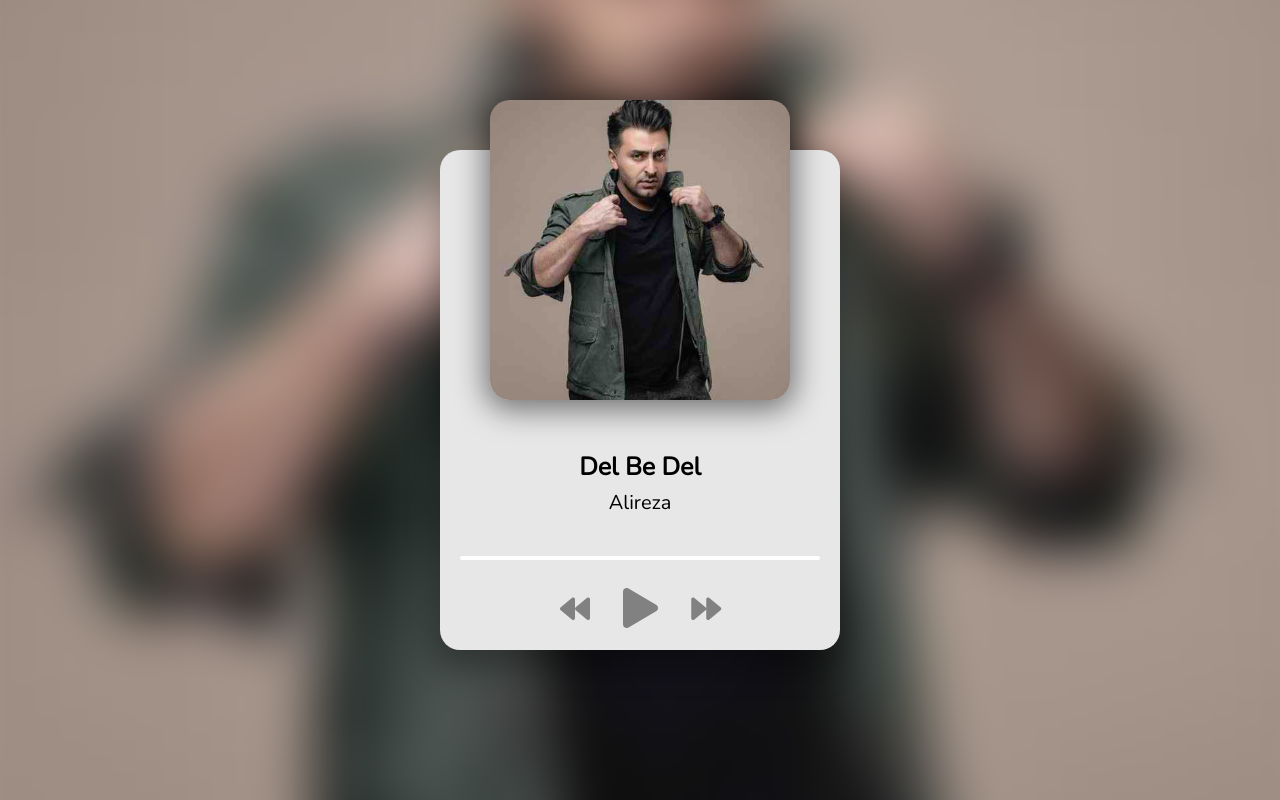
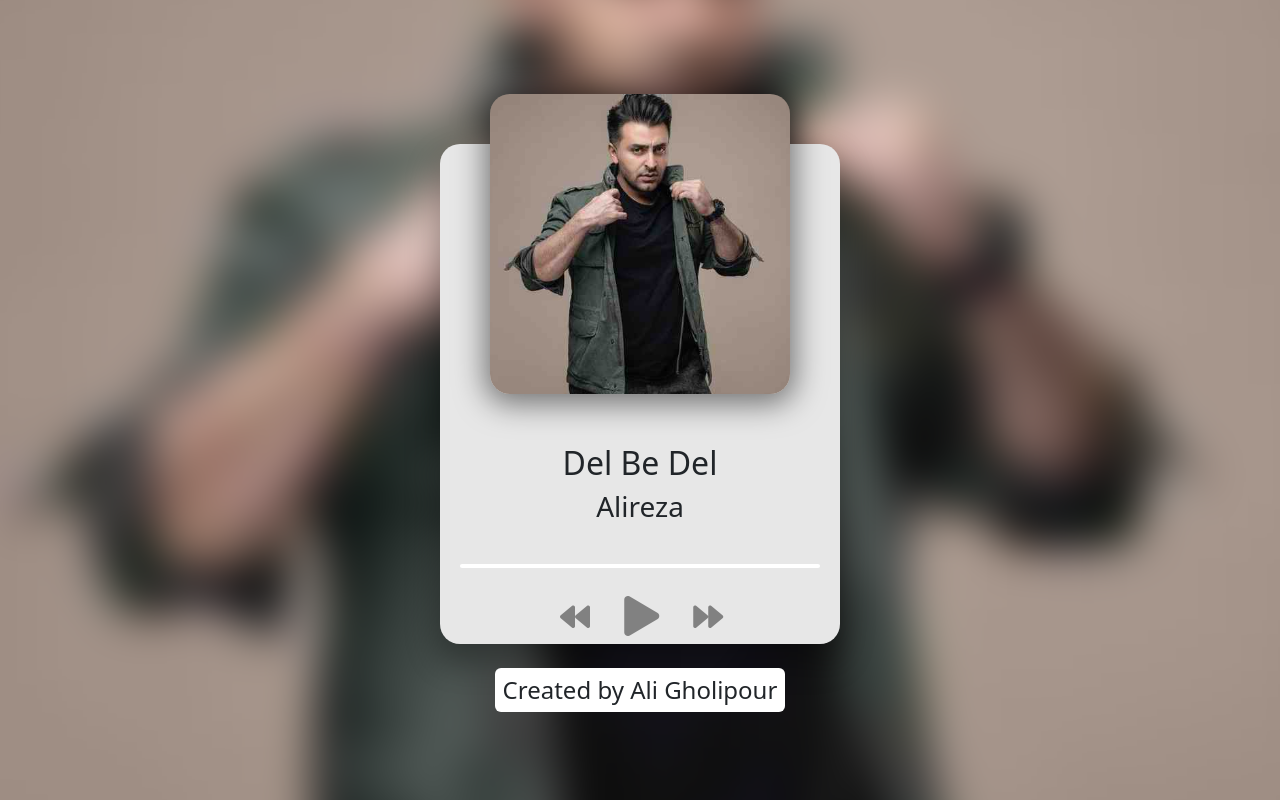
Before and after one commit to aligholip0ur/MusicPlayer, a plain HTML site: page index.html in a window 1280 px wide. Drawn offline with nearby package versions, Linux system fonts and the light colour scheme.

Commit message:
Fixed Items

```diff
--- a/css/style.css
+++ b/css/style.css
@@ -10,6 +10,7 @@ body {
   min-height: 100vh;
   background: #c9ced3;
   display: flex;
+flex-direction: column;
   justify-content: center;
   align-items: center;
   font-family: Nunito, sans-serif;
@@ -33,8 +34,8 @@ body {
   margin: auto;
   min-width: 50%;
   min-height: 50%;
-  filter: blur(15px);
-  -webkit-filter: blur(25px);
+  filter: blur(20px);
+  -webkit-filter: blur(20px);
   transform: scale(1.1);
 }
 
@@ -44,6 +45,7 @@ body {
   background: #e7e7e7;
   border-radius: 20px;
   box-shadow: 0 15px 30px 5px rgba(0, 0, 0, 0.3);
+  margin-top: 5%;
 }
 
 .img-container {
--- a/index.html
+++ b/index.html
@@ -4,6 +4,8 @@
 <meta name="viewport" content="width=device-width, initial-scale=1">
 <link rel="stylesheet" href="https://cdnjs.cloudflare.com/ajax/libs/font-awesome/5.10.2/css/all.min.css"/>
 <link rel="stylesheet" href="css/style.css"/>
+<link rel="shortcut icon" href="images/musical-note.png" type="image/x-icon">
+<link href="https://cdn.jsdelivr.net/npm/bootstrap@5.3.3/dist/css/bootstrap.min.css" rel="stylesheet" integrity="sha384-QWTKZyjpPEjISv5WaRU9OFeRpok6YctnYmDr5pNlyT2bRjXh0JMhjY6hW+ALEwIH" crossorigin="anonymous">
 <title>Music Player</title>
 </head>
 <body>
@@ -36,7 +38,15 @@
             <i class="fas fa-forward" id="next" title="Next"></i>
         </div>
     </div>
-
+    <section>
+        <footer class="">
+            <div class="bg-white rounded-2 mt-4 ">
+               <h4 class="p-2">
+                Created by Ali Gholipour
+               </h4>
+            </div>
+        </footer>
+    </section>
 <script src="js/script.js"></script>
 
 </body>
```
Also changed, not shown: images/images.png (added), images/musical-note.png (added).
